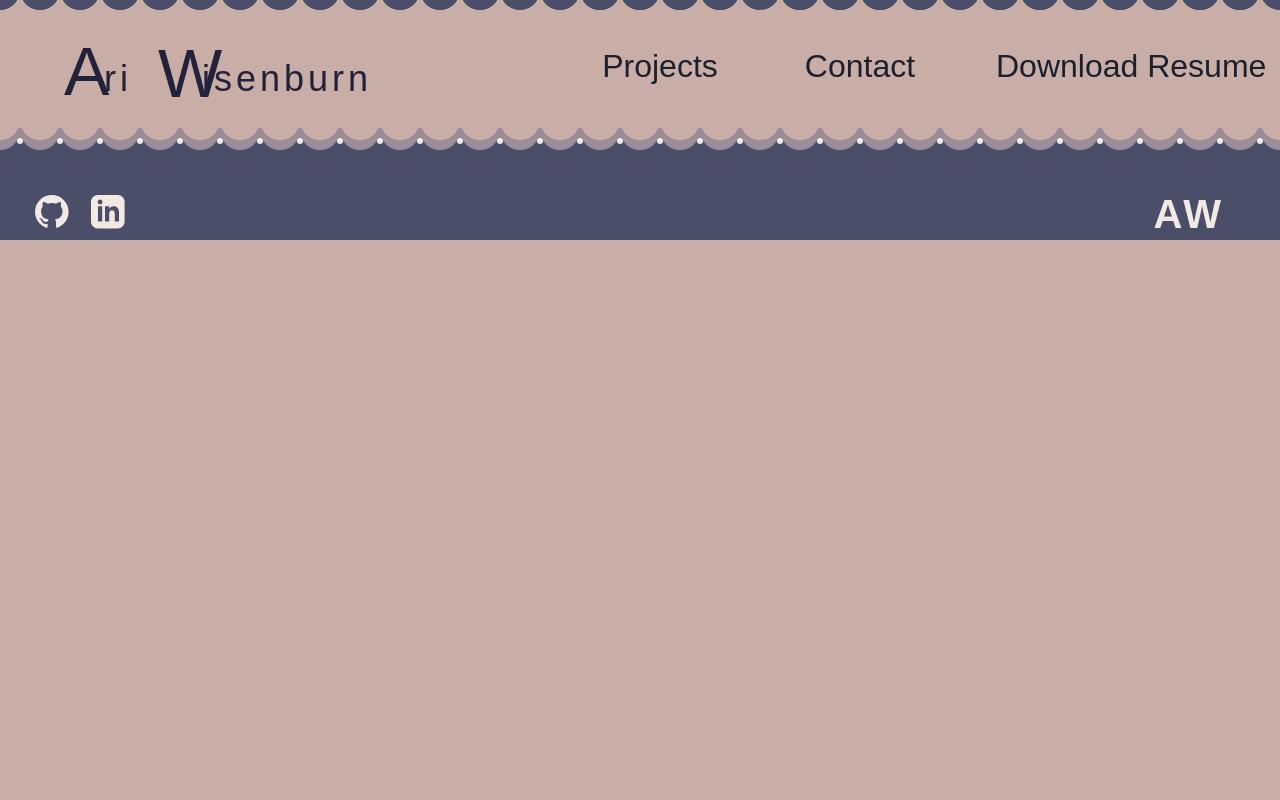
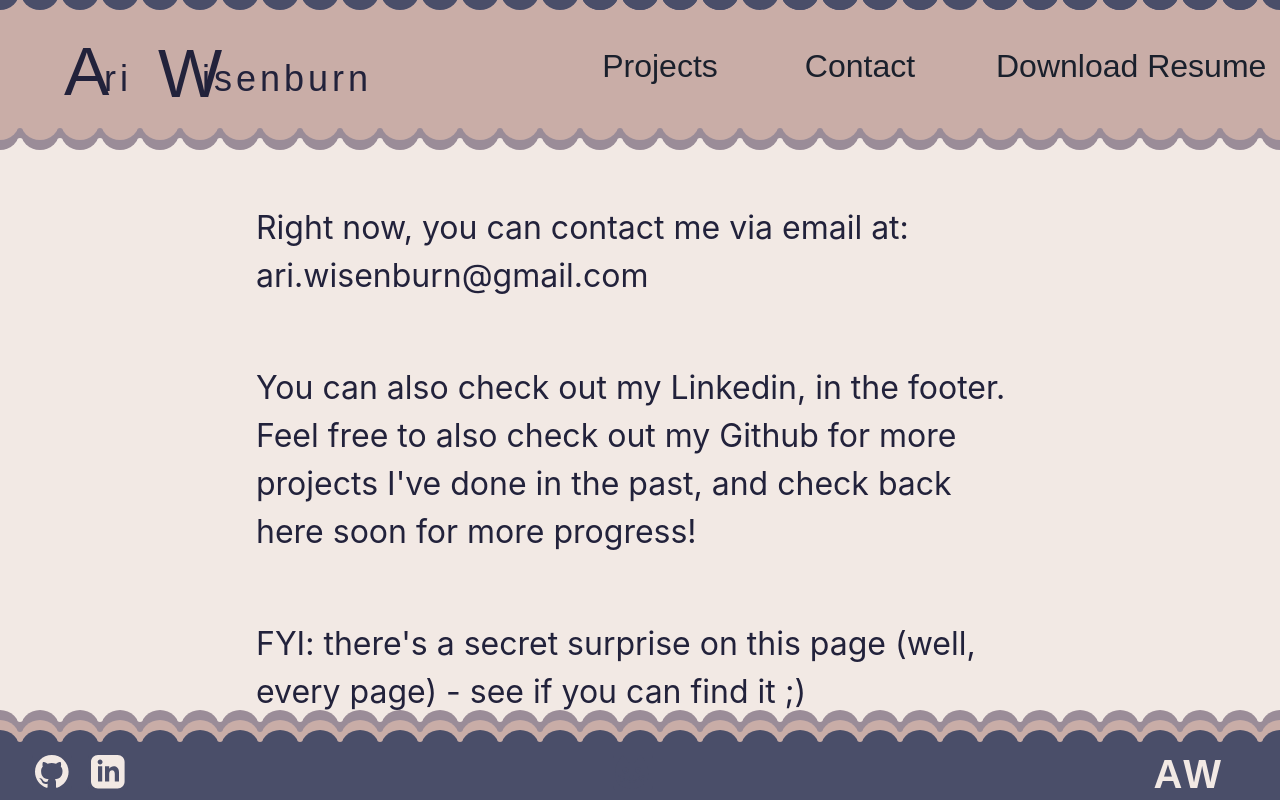
Before and after one commit to arinotsorry/arinotsorry.github.io, a React (Create React App) app: page /contact in a window 1280 px wide. Built offline with nearby package versions, Linux system fonts and the light colour scheme; a web font is replaced by a local one.

Commit message:
feat(app): Add WIP messages to all pages

```diff
--- a/src/Contact/Contact.tsx
+++ b/src/Contact/Contact.tsx
@@ -1,5 +1,19 @@
+import { Flex, Text } from '@chakra-ui/react'
+
 export default function Contact(props: any) {
   return (
-    <>Contact</>
+    <Flex wrap='wrap' bg='isabelline' position='relative' h='100%' alignContent={'center'} fontSize='32px' p='256px'>
+      <Text bg='transparent'>
+        Right now, you can contact me via email at: ari.wisenburn@gmail.com
+      </Text>
+      <Text bg='transparent' pt='64px'>
+        You can also check out my Linkedin, in the footer.
+        Feel free to also check out my Github for more projects I've done in the past,
+        and check back here soon for more progress!
+      </Text>
+      <Text bg='transparent' pt='64px'>
+        FYI: there's a secret surprise on this page (well, every page) - see if you can find it ;)
+      </Text>
+    </Flex>
   )
 }
--- a/src/Download/Download.tsx
+++ b/src/Download/Download.tsx
@@ -1,5 +1,20 @@
+import { Flex, Text } from '@chakra-ui/react'
+
 export default function Download(props: any) {
   return (
-    <>Download resume</>
+    <Flex wrap='wrap' bg='isabelline' position='relative' h='100%' alignContent={'center'} fontSize='32px' p='256px'>
+      <Text bg='transparent'>
+        Oop, this is embarassing... 😬
+      </Text>
+      <Text bg='transparent' pt='64px'>
+        I'm working on getting my resume up here, but for now, check out my Linkedin in the footer!
+      </Text>
+      <Text bg='transparent'>
+        Feel free to checkout my Github, also linked in the footer.
+      </Text>
+      <Text bg='transparent' pt='64px'>
+        FYI: there's a secret surprise on this page (well, every page) - see if you can find it ;)
+      </Text>
+    </Flex>
   )
 }
--- a/src/Home/Home.tsx
+++ b/src/Home/Home.tsx
@@ -4,7 +4,7 @@ import Squiggle from '../Components/Squiggle'
 export default function Home() {
 
   return (
-    <Flex wrap='wrap' bg='isabelline' position='relative' pt='110px' h='100%'>
+    <Flex wrap='wrap' bg='isabelline' position='relative' h='100%' alignContent={'center'}>
 
       <Square bg='cornflowerblue' size='400px' m='80px' mt='0px'>
         picture
--- a/src/PageContainer/PageContainer.tsx
+++ b/src/PageContainer/PageContainer.tsx
@@ -61,7 +61,7 @@ export default function PageContainer() {
       </Box>
 
 
-      <Box color='space_cadet' position='absolute' top={top + 'px'} w='100%' h={box_height + 'px'} overflow='hidden'>
+      <Box color='space_cadet' position='absolute' top={top + 'px'} w='100%' h={box_height + 'px'} overflow='scroll' >
         <Outlet />
         <Footer {...footer_props} />
       </Box>
--- a/src/Projects/Projects.tsx
+++ b/src/Projects/Projects.tsx
@@ -1,5 +1,16 @@
+import { Flex, Box, Square, Text } from '@chakra-ui/react'
+
 export default function Projects(props: any) {
   return (
-    <>Projects</>
+    <Flex wrap='wrap' bg='isabelline' position='relative' h='100%' alignContent={'center'} fontSize='32px' p='256px'>
+      <Text bg='transparent'>
+        Right now, my main project is this website.
+        Check out my github and Linkedin in the footer for more projects I've done in the past,
+        and check back here soon for more progress!
+      </Text>
+      <Text bg='transparent' pt='64px'>
+        FYI: there's a secret surprise on this page (well, every page) - see if you can find it ;)
+      </Text>
+    </Flex>
   )
 }
```
Also changed, not shown: 1 other file (tests, documents, lock files or other folders).
